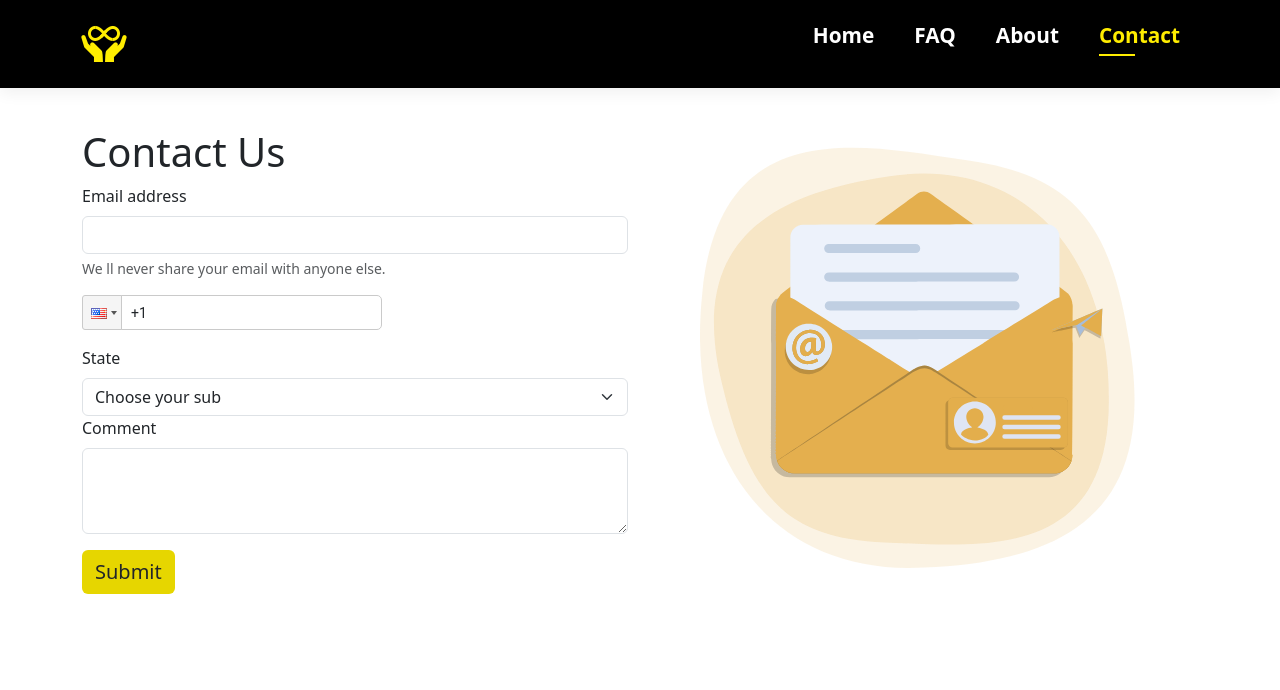
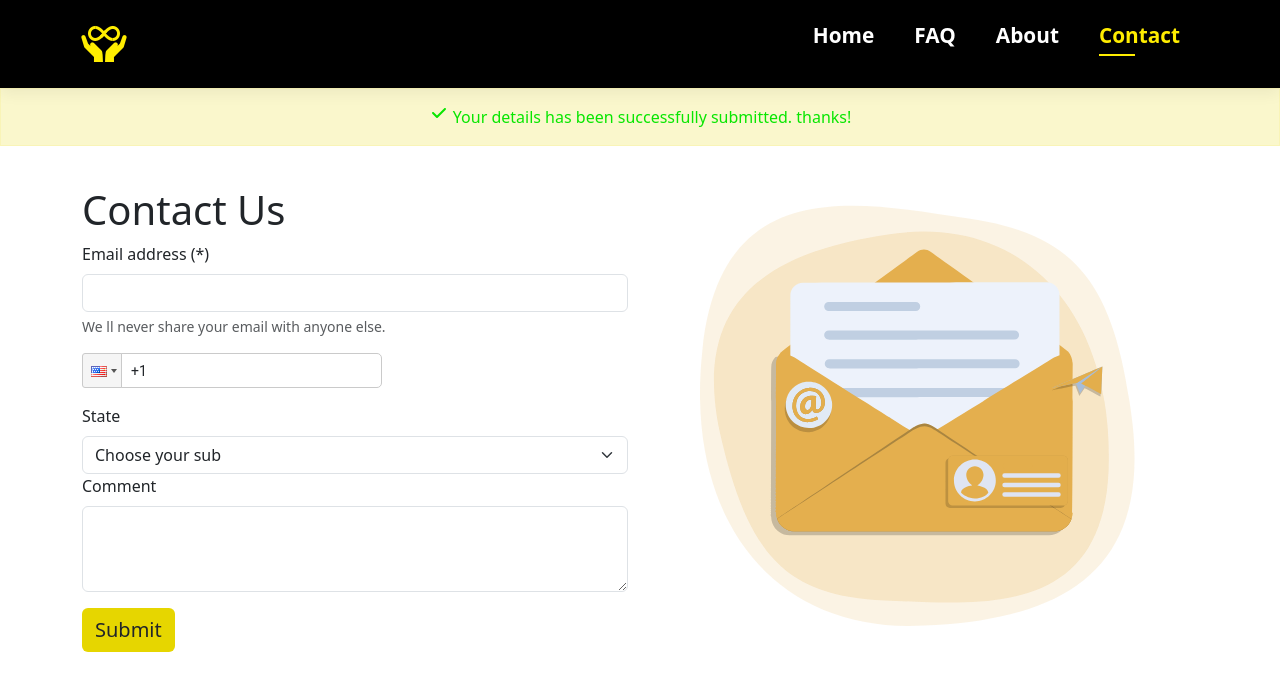
Before and after one commit to mohovic0/projectiptv, a Next.js app: page /contact in a window 1280 px wide. Shown: the top 690 px of the page. Built offline with nearby package versions, Linux system fonts and the light colour scheme.

Commit message:
forme with message thank you

```diff
--- a/pages/api/contact/contact.js
+++ b/pages/api/contact/contact.js
@@ -35,10 +35,13 @@ export default function handler(req, res) {
           res.status(404).json({
               error: `Connection refused at ${err.address}`
           });
+          ok = "error";
         } else {
           res.status(250).json({
               success: `Message delivered to ${info.accepted}`
           });
+          ok = "success";
+
         }
       });
 
@@ -47,6 +50,7 @@ export default function handler(req, res) {
         console.log(data.Phone_number);
         console.log(data.Pack);
         console.log(data.Message);
+        console.log(ok);
     }
 
 
@@ -56,5 +60,5 @@ export default function handler(req, res) {
 
 
 
-    res.status(200).json({response : { rep : ok , Emai : data.Email , phone : data.Phone_number , pakk : data.Pack  , mess : data.Message  }})
+    //res.status(200).json({response : { rep : ok , Emai : data.Email , phone : data.Phone_number , pakk : data.Pack  , mess : data.Message  }})
   }
--- a/pages/contact/Contact.module.css
+++ b/pages/contact/Contact.module.css
@@ -6,8 +6,16 @@
     background-color: #e3af4d;
 }
 
+.messageSend{
+    border-radius: 0;
+    margin: 0;
+    background-color: rgba(230, 214, 0, 0.2);
+    border-color: rgba(230, 214, 0, 0.1);
+    color: #08e600;
+    font-weight: 500;
+}
 
 .iconSend{
-    width: 18px;
-    color: #e6d600;
+    width: 20px;
+    color: #08e600;
 }
--- a/pages/contact/index.js
+++ b/pages/contact/index.js
@@ -5,7 +5,7 @@ import styles from './Contact.module.css'
 import PhoneInput from 'react-phone-input-2'
 import 'react-phone-input-2/lib/style.css'
 import { FontAwesomeIcon } from '@fortawesome/react-fontawesome'
-import { faCircleCheck, faL } from '@fortawesome/free-solid-svg-icons'
+import { faCheck } from '@fortawesome/free-solid-svg-icons'
 
 
 function Contact() {
@@ -15,7 +15,7 @@ function Contact() {
   const [email, setEmail] = useState('');
   const [pack, setPack] = useState('');
   const [message, setMessage] = useState('');
-  const [send , setSend] = useState(false)
+  const [send , setSend] = useState(true)
 
 
   const handlSubmitFrom = async (e)=>{
@@ -43,11 +43,20 @@ function Contact() {
     //   setPack('');
     //   setPhoneNumber('');
     // }
-    //console.log(response.response.rep);
-    console.log(response.response.Emai);
-    console.log(response.response.phone);
-    console.log(response.response.pakk);
-    console.log(response.response.mess);
+
+    //console.log(response.response.Emai);
+    //console.log(response.response.phone);
+    //console.log(response.response.pakk);
+    //console.log(response.response.mess);
+    if(response.error){console.log("erreur de connexion !!");}
+    if(response.success){
+      setSend(true);
+      setEmail('');
+      setMessage('');
+      setPack('');
+      setPhoneNumber('');
+    }
+
 
 
   }
@@ -57,9 +66,9 @@ function Contact() {
   }
 
   return (
-    <>    {send && <div className="alert alert-success container col-4 d-flex justify-content-center align-item-center" role="alert">
-              <FontAwesomeIcon className={styles.iconSend} icon={faCircleCheck} />
-              <div> Message a été envoyer</div>
+    <>    {send && <div className={`container-fluid alert alert-success  col-12 d-flex justify-content-center align-item-center ${styles.messageSend}`} role="alert">
+              <FontAwesomeIcon className={styles.iconSend} icon={faCheck} />
+              &nbsp; <div>Your details has been successfully submitted. thanks!</div>
           </div> }
 
           <div className="container">
@@ -68,8 +77,8 @@ function Contact() {
                       <h1>Contact Us</h1>
                       <form onSubmit={handlSubmitFrom}>
                           <div className="mb-3">
-                            <label htmlFor="exampleInputEmail1" className="form-label">Email address</label>
-                            <input  value={email} onChange={(e)=>setEmail(e.target.value)} type="email" className="form-control" id="exampleInputEmail1" aria-describedby="emailHelp"/>
+                            <label htmlFor="exampleInputEmail1" className="form-label">Email address (*)</label>
+                            <input required  value={email} onChange={(e)=>setEmail(e.target.value)} type="email" className="form-control" id="exampleInputEmail1" aria-describedby="emailHelp"/>
                             <div id="emailHelp" className="form-text">We ll never share your email with anyone else. {email}</div>
                           </div>
                           <PhoneInput
--- a/pages/index.js
+++ b/pages/index.js
@@ -37,7 +37,7 @@ export default function Home() {
         <h1 className='text-center mt-5 mb-5'>THANK YOU FOR CHOOSING INFINITY IPTV</h1>
         <div className='container-fluid d-block  d-xs-block  d-md-block d-sm-block d-lg-flex justify-content-lg-evenly flex-lg-wrap'>
 
-            <div className={` mb-5 ${styles.divcard}`} mb-3 ><Card  mois = '3' price='35'/></div>
+            <div className={` mb-5 ${styles.divcard}`}><Card  mois = '3' price='35'/></div>
             <div className={` mb-5 ${styles.divcard}`}><Card mois = '3' price='35'/></div>
             <div className={` mb-5 ${styles.divcard}`}><Card mois = '3' price='35'/></div>
 
```
